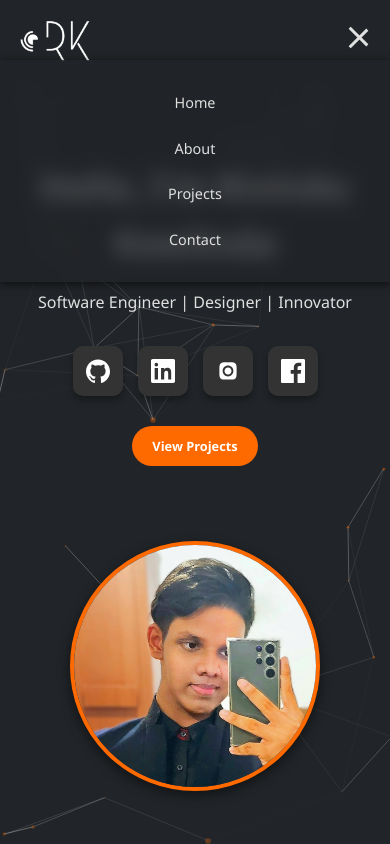
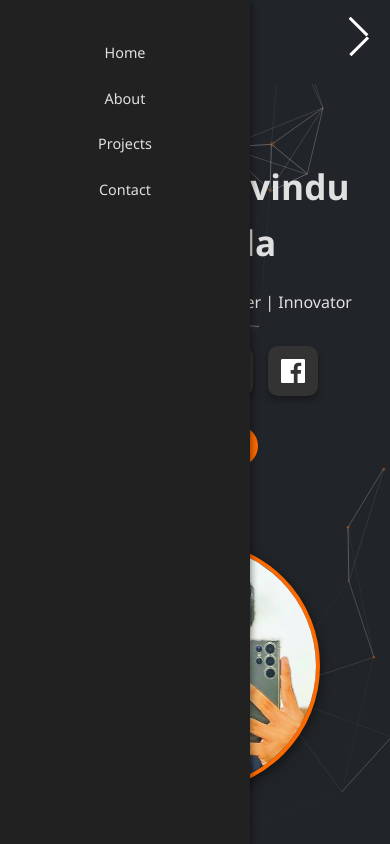
Before and after one commit to Rivindu-Kowlinda/porfolio, a plain HTML site: page index.html in a window 390 px wide. Both pictures are taken after a click on the element 358 px from the left and 37 px from the top of the page. Shown: the top 844 px of the page. Drawn offline with nearby package versions, Linux system fonts and the light colour scheme.

Commit message:
mobile view updated.

```diff
--- a/index.html
+++ b/index.html
@@ -11,10 +11,47 @@
   <link rel="stylesheet" href="https://unpkg.com/aos@next/dist/aos.css" />
   <link rel="stylesheet" href="styles2.css">
 
-  <!-- Inline style adjustments for the form fields glow -->
+  <!-- Inline styles including mobile slider and hamburger animation -->
   <style>
-    /* The form fields already transition box-shadow in your CSS,
-       GSAP will animate the glow effect on top of that. */
+    /* Mobile Navigation Slider Styles */
+    @media (max-width: 768px) {
+      /* Position the nav-menu off-canvas */
+      #nav-menu {
+        position: fixed;
+        top: 0;
+        left: 0;
+        width: 250px;
+        height: 100%;
+        background-color: #212121; /* Adjust as needed */
+        transform: translateX(-100%);
+        z-index: 1000;
+        padding: 20px;
+      }
+    }
+    /* Ensure hamburger stays on top */
+    #hamburger {
+      z-index: 1100;
+      cursor: pointer;
+    }
+    /* Hamburger default style */
+    #hamburger span {
+      display: block;
+      width: 25px;
+      height: 3px;
+      background: #fff;
+      margin: 5px 0;
+      transition: transform 0.3s ease, opacity 0.3s ease;
+    }
+    /* Transform hamburger into a cross when active */
+    #hamburger.active span:nth-child(1) {
+      transform: rotate(45deg) translate(5px, 5px);
+    }
+    #hamburger.active span:nth-child(2) {
+      opacity: 0;
+    }
+    #hamburger.active span:nth-child(3) {
+      transform: rotate(-45deg) translate(7px, -6px);
+    }
   </style>
 </head>
 <body>
@@ -76,7 +113,7 @@
               <!-- Facebook -->
               <a href="https://www.facebook.com/share/1CD857PFUY/" class="social-btn" target="_blank" title="Facebook">
                 <svg class="social-icon" xmlns="http://www.w3.org/2000/svg" viewBox="0 0 24 24" fill="white">
-                  <path d="M22.675 0H1.325C.593 0 0 .593 0 1.326v21.348C0 23.407.593 24 1.325 24H12.82v-9.294H9.692v-3.622h3.128V8.413c0-3.1 1.893-4.788 4.658-4.788 1.325 0 2.466.099 2.797.143v3.24l-1.918.001c-1.504 0-1.795.716-1.795 1.763v2.313h3.587l-.467 3.622h-3.12V24h6.116C23.407 24 24 23.407 24 22.674V1.326C24 .593 23.207 0 22.675 0z"/>
+                  <path d="M22.675 0H1.325C.593 0 0 .593 0 1.326v21.348C0 23.407.593 24 1.325 24H12.82v-9.294H9.692v-3.622h3.128V8.413c0-3.1 1.893-4.788 4.658-4.788 1.325 0 2.466.099 2.797.143v3.24l-1.918.001c-1.504 0-1.795.716-1.795 1.763v2.313h3.587l-.467 3.622h-3.12V24h6.116C23.407 24 24 23.407 24 22.674V1.326C24 .593 23.407 0 22.675 0z"/>
                 </svg>
               </a>
             </div>
@@ -96,7 +133,7 @@
           <div class="card about-card">
             <h2>About Me</h2>
             <p>
-              Rivindu Kowlinda is a driven and accomplished software engineering undergraduate at IIT, recognized for his impressive technical expertise and leadership qualities. Throughout his academic journey, he has built a strong foundation in a wide array of programming languages, including HTML, JavaScript, Java, Python, Dart, Kotlin and TypeScript. His practical experience is further enriched by his work with modern frameworks such as Spring Boot and Angular and SDKs such as FLutter, enabling him to design and develop innovative solutions that effectively bridge theory with real-world application.
+              Rivindu Kowlinda is a driven and accomplished software engineering undergraduate at IIT, recognized for his impressive technical expertise and leadership qualities. Throughout his academic journey, he has built a strong foundation in a wide array of programming languages, including HTML, JavaScript, Java, Python, Dart, Kotlin and TypeScript. His practical experience is further enriched by his work with modern frameworks such as Spring Boot and Angular and SDKs such as Flutter, enabling him to design and develop innovative solutions that effectively bridge theory with real-world application.
               <br /><br />
               With a natural aptitude for leadership and communication, Rivindu excels in collaborative environments. His fluency in English allows him to articulate complex technical concepts clearly, making him an asset in team projects and professional settings alike. His ability to motivate and guide peers has been demonstrated in various group initiatives, where he has consistently contributed to achieving shared objectives with creativity and precision.
               <br /><br />
@@ -209,7 +246,7 @@
   <!-- Combined JavaScript -->
   <script>
     document.addEventListener("DOMContentLoaded", () => {
-      // Reveal sections on scroll
+      // Reveal sections on scroll using IntersectionObserver
       const sections = document.querySelectorAll(".section");
       const observerOptions = { threshold: 0.3 };
       const observer = new IntersectionObserver((entries, obs) => {
@@ -232,21 +269,35 @@
         }
       });
 
-      // Mobile Hamburger Menu toggle with fade in/out effect
+      // Mobile Hamburger Menu toggle with slider animation and cross transformation
       const hamburger = document.getElementById("hamburger");
       const navMenu = document.getElementById("nav-menu");
+
       hamburger.addEventListener("click", () => {
+        // Toggle active state for hamburger to trigger cross animation
+        hamburger.classList.toggle("active");
         if (navMenu.classList.contains("active")) {
-          gsap.to(navMenu, { opacity: 0, y: -20, duration: 0.5, onComplete: () => {
+          // Slide out to the left
+          gsap.to(navMenu, { x: "-100%", duration: 0.5, ease: "power2.in", onComplete: () => {
             navMenu.classList.remove("active");
-            hamburger.classList.remove("active");
-            gsap.set(navMenu, { y: 0 });
           }});
         } else {
           navMenu.classList.add("active");
-          hamburger.classList.add("active");
-          gsap.fromTo(navMenu, {opacity: 0, y: -20}, {opacity: 1, y: 0, duration: 0.5});
+          gsap.fromTo(navMenu, { x: "-100%" }, { x: "0%", duration: 0.5, ease: "power2.out" });
         }
+      });
+
+      // Close the slider when a quicklink is clicked (mobile only)
+      const navLinks = document.querySelectorAll("#nav-menu a");
+      navLinks.forEach(link => {
+        link.addEventListener("click", () => {
+          if (window.innerWidth <= 768 && navMenu.classList.contains("active")) {
+            gsap.to(navMenu, { x: "-100%", duration: 0.5, ease: "power2.in", onComplete: () => {
+              navMenu.classList.remove("active");
+              hamburger.classList.remove("active");
+            }});
+          }
+        });
       });
 
       // Initialize AOS
@@ -261,7 +312,7 @@
         loop: false
       });
 
-      // Initialize Particles.js (static background)
+      // Initialize Particles.js
       particlesJS('particles-js', {
         "particles": {
           "number": { "value": 80, "density": { "enable": true, "value_area": 800 } },
@@ -282,6 +333,7 @@
       gsap.from(".hero-left", { duration: 1, opacity: 0, y: 50, ease: "power2.out" });
       gsap.from(".hero-right", { duration: 1, opacity: 0, y: 50, ease: "power2.out", delay: 0.3 });
 
+      // Carousel functionality for project cards (if applicable)
       const carousel = document.querySelector('.cards-carousel');
       const cards = document.querySelectorAll('.cards-carousel .card');
       const leftBtn = document.querySelector('.left-btn');
@@ -334,11 +386,8 @@
           body: formData,
           headers: { 'Accept': 'application/json' }
         }).then(response => {
-          // Select all form fields (inputs and textarea)
           const fields = document.querySelectorAll('#contactForm input, #contactForm textarea');
-
           if (response.ok) {
-            // Animate a neon green glow for success with a quicker fade-out (1 second delay)
             fields.forEach(field => {
               gsap.fromTo(field,
                 { boxShadow: "0 0 0px 0px rgba(0,255,0,0)" },
@@ -348,7 +397,6 @@
             });
             contactForm.reset();
           } else {
-            // Animate a neon red glow for failure with a quicker fade-out
             fields.forEach(field => {
               gsap.fromTo(field,
                 { boxShadow: "0 0 0px 0px rgba(255,0,0,0)" },
@@ -358,7 +406,6 @@
             });
           }
         }).catch(error => {
-          // On network error, animate red glow as well with a quicker fade-out
           const fields = document.querySelectorAll('#contactForm input, #contactForm textarea');
           fields.forEach(field => {
             gsap.fromTo(field,
```
